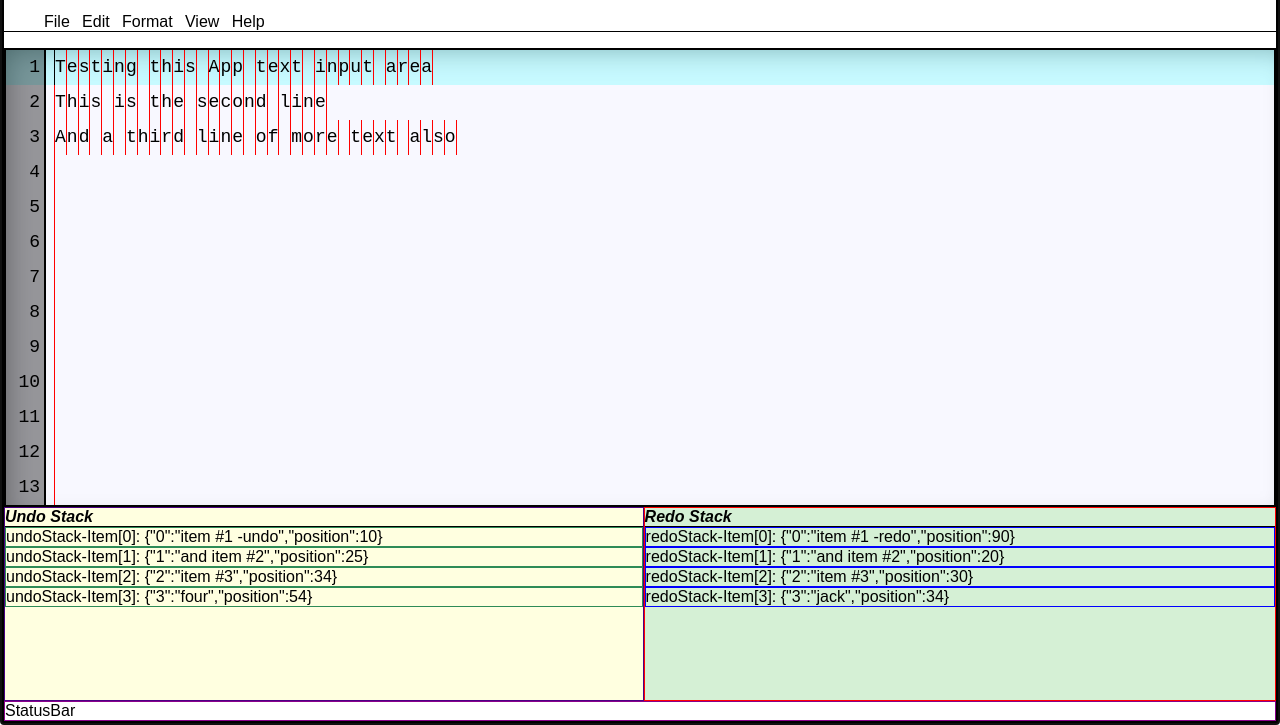
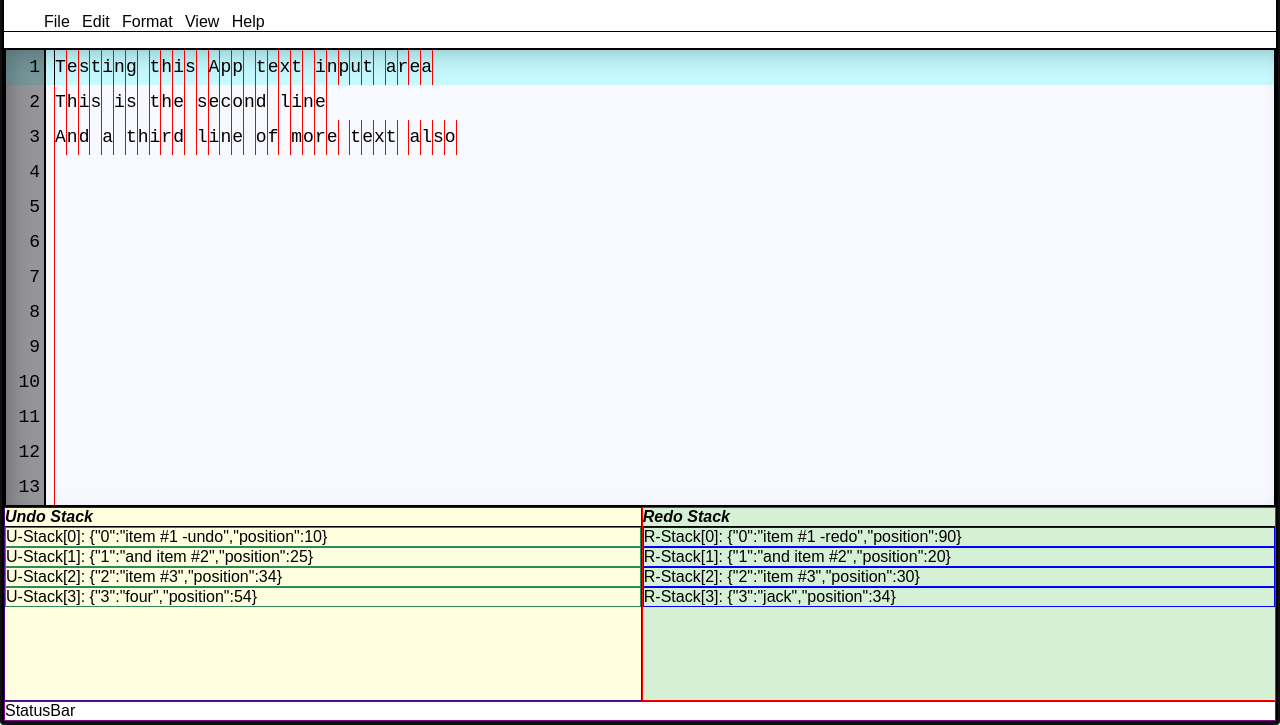
Before and after one commit to stephenc222/react-notepad, a React app: page / in a window 1280 px wide. Shown: the part 75-800 px from the top of the page. Built offline with nearby package versions, Linux system fonts and the light colour scheme.

Commit message:
reduced item title length

```diff
--- a/src/App/RedoStackView/index.css
+++ b/src/App/RedoStackView/index.css
@@ -24,4 +24,5 @@
 
 .redoStack-Item {
   border: solid 1px blue;
+  flex-shrink: 1;
 }
--- a/src/App/RedoStackView/index.js
+++ b/src/App/RedoStackView/index.js
@@ -8,7 +8,7 @@ class RedoStackView extends Component {
 
   renderStackItem (item, index) {
     return (<div className="redoStack-Item" key={index}>{
-            `redoStack-Item[${index}]: ${JSON.stringify(item)}`}</div>)
+            `R-Stack[${index}]: ${JSON.stringify(item)}`}</div>)
   }
   render () {
     return (
--- a/src/App/UndoStackView/index.js
+++ b/src/App/UndoStackView/index.js
@@ -8,7 +8,7 @@ class UndoStackView extends Component {
 
   renderStackItem (item, index) {
     return (<div className="undoStack-Item" key={index}>{
-      `undoStack-Item[${index}]: ${JSON.stringify(item)}`}</div>)
+      `U-Stack[${index}]: ${JSON.stringify(item)}`}</div>)
   }
   render () {
     return (
```
